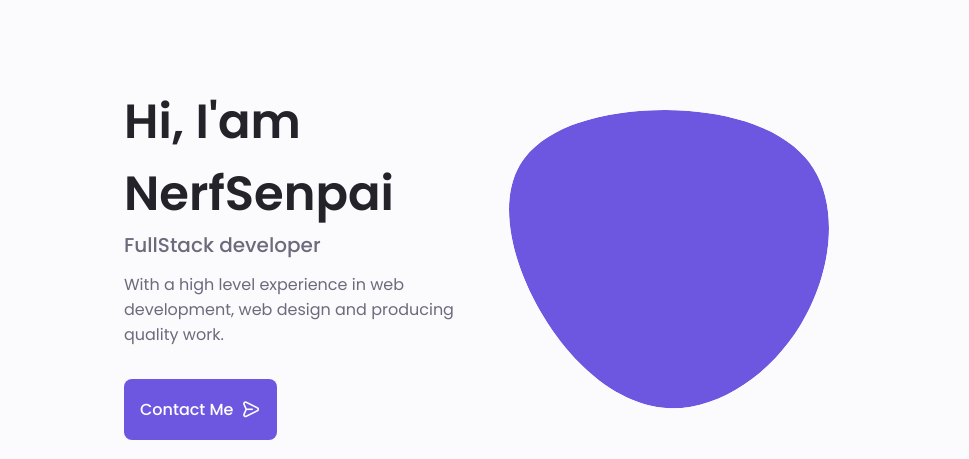
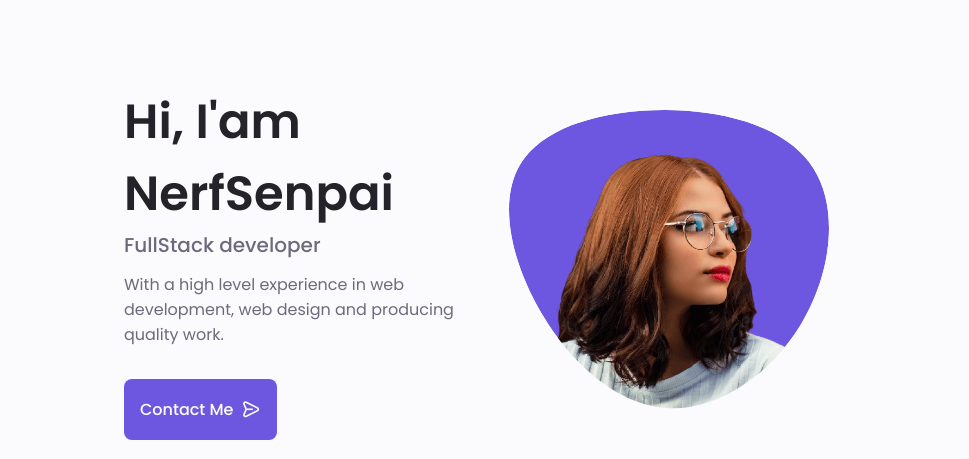
Before and after one commit to Nefario3k/portfolio, a plain HTML site: page index.html in a window 1280 px wide. Shown: the part 98-557 px from the top of the page, 184-1153 px from the left. Drawn offline with nearby package versions, Linux system fonts and the light colour scheme; the site is published under a folder, as on GitHub Pages, so addresses that start at the root find nothing.

Commit message:
Update index.html

```diff
--- a/index.html
+++ b/index.html
@@ -141,7 +141,7 @@
                                         class="home__blob-img"
                                         x="12"
                                         y="18"
-                                        xlink:href="/assets/img/perfil.png"
+                                        xlink:href="assets/img/perfil.png"
                                     />
                                 </g>
                             </svg>
```
